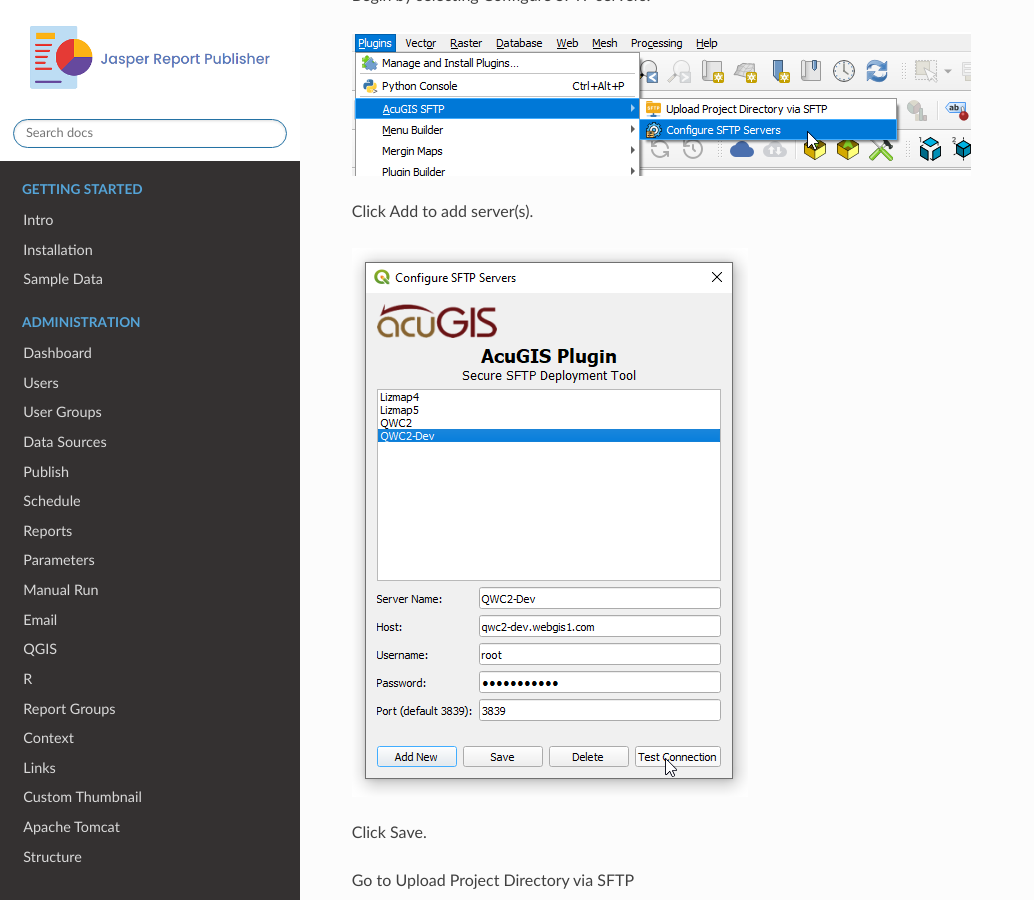
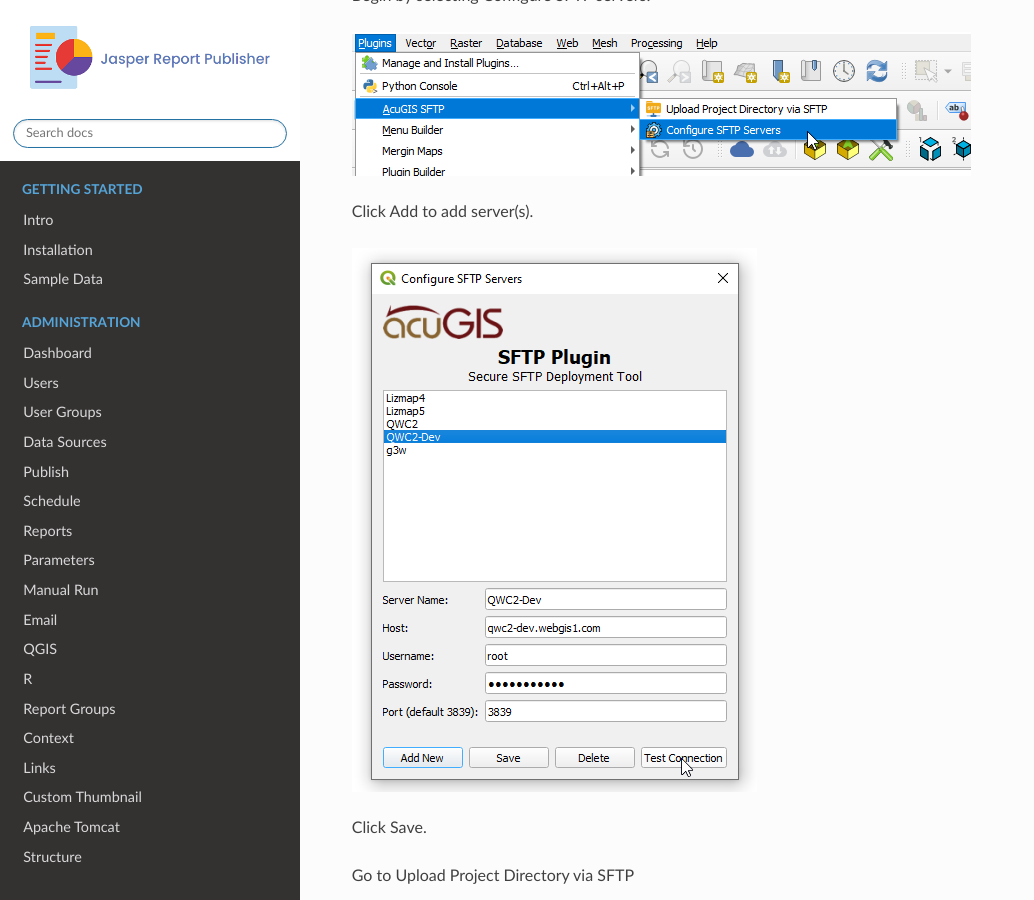
Before and after one commit to AcuGIS/jasper-report-publisher, a Sphinx documentation site: the page built from docs/plugin.rst, in a window 1280 px wide and 900 px high, scrolled down 1146 px. Shown: the whole window, without its empty margins (0-1034 px from the left). Built offline with Sphinx 7.4.7 and the Read the Docs theme 3.1.0, drawn with Linux system fonts in a browser that asks for light colours; pages that are not in the unit, such as notebooks, are missing from menus.

Commit message:
Update plugin.rst

```diff
--- a/docs/plugin.rst
+++ b/docs/plugin.rst
@@ -25,7 +25,7 @@
 
 Click Add to add server(s).
 
-.. image:: ConfigServers.png
+.. image:: ConfigureSFTPServers.png
 
 Click Save.
 
```
Also changed, not shown: other parts of docs/plugin.rst (+1 -1 lines).
